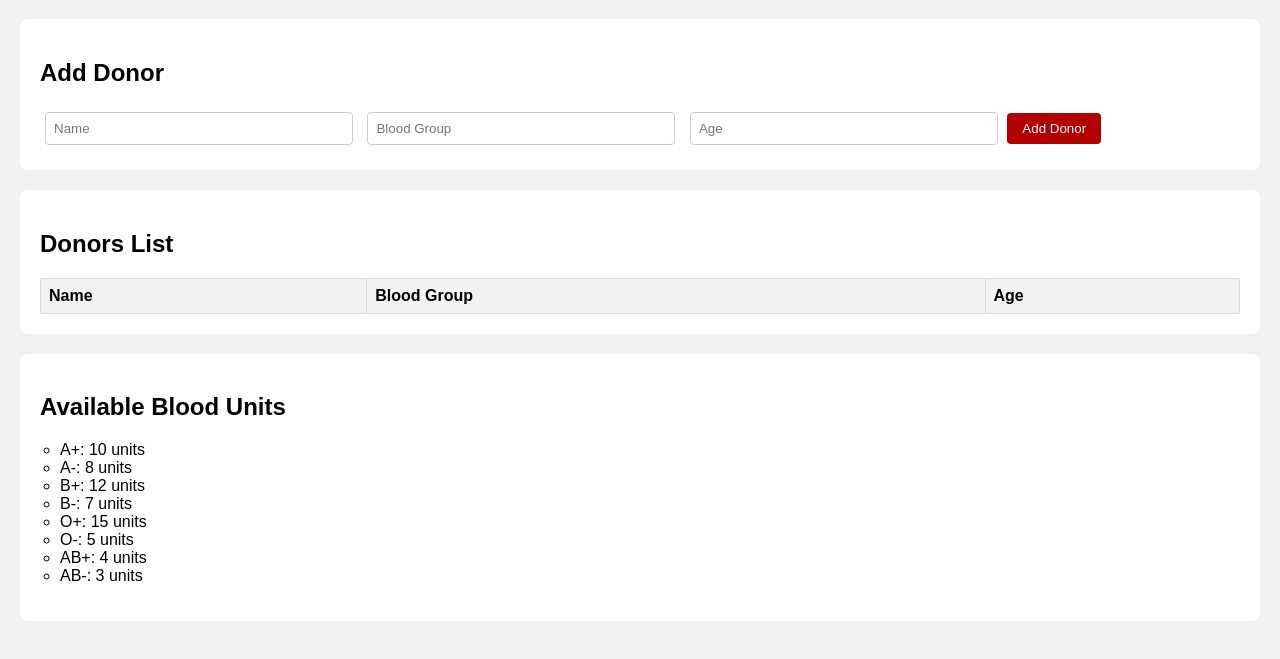
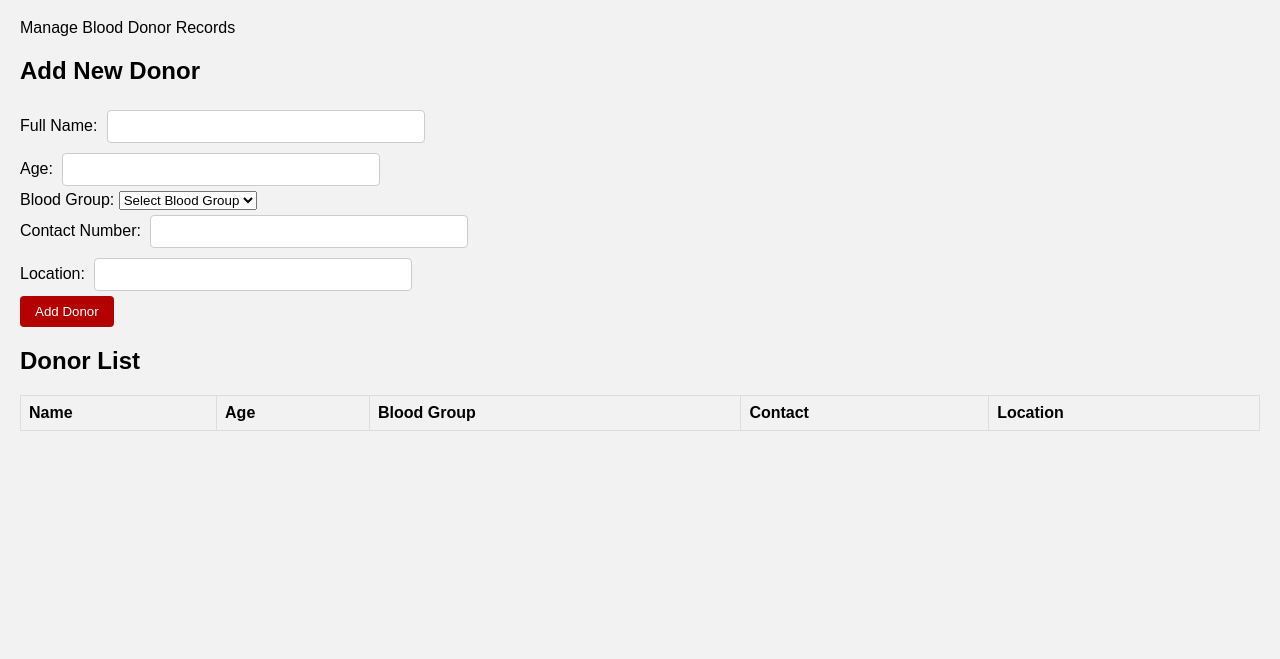
Before and after one commit to john66711/Blood-bank-managment-system, a plain HTML site: page index.html in a window 1280 px wide. Shown: the part 61-720 px from the top of the page. Drawn offline with Linux system fonts and the light colour scheme.

Commit message:
index.html

```diff
--- a/index.html
+++ b/index.html
@@ -7,40 +7,65 @@
     <link rel="stylesheet" href="styles.css" />
 </head>
 <body>
-    <h1>Blood Bank Management System</h1>
+    <header>
+        <h1>Blood Bank Management System</h1>
+        <p>Manage Blood Donor Records</p>
+    </header>
 
-    <div class="container">
-        <h2>Add Donor</h2>
+    <section class="form-section">
+        <h2>Add New Donor</h2>
         <form id="donorForm">
-            <input type="text" id="name" placeholder="Name" required />
-            <input type="text" id="bloodGroup" placeholder="Blood Group" required />
-            <input type="number" id="age" placeholder="Age" required />
+            <div class="form-group">
+                <label for="name">Full Name:</label>
+                <input type="text" id="name" required />
+            </div>
+            <div class="form-group">
+                <label for="age">Age:</label>
+                <input type="number" id="age" required min="18" max="65" />
+            </div>
+            <div class="form-group">
+                <label for="bloodGroup">Blood Group:</label>
+                <select id="bloodGroup" required>
+                    <option value="">Select Blood Group</option>
+                    <option>A+</option>
+                    <option>A-</option>
+                    <option>B+</option>
+                    <option>B-</option>
+                    <option>O+</option>
+                    <option>O-</option>
+                    <option>AB+</option>
+                    <option>AB-</option>
+                </select>
+            </div>
+            <div class="form-group">
+                <label for="contact">Contact Number:</label>
+                <input type="tel" id="contact" pattern="[0-9]{10}" required />
+            </div>
+            <div class="form-group">
+                <label for="location">Location:</label>
+                <input type="text" id="location" required />
+            </div>
             <button type="submit">Add Donor</button>
         </form>
-    </div>
+    </section>
 
-    <div class="donors-list">
-        <h2>Donors List</h2>
-        <table>
+    <section class="donor-list-section">
+        <h2>Donor List</h2>
+        <table id="donorTable">
             <thead>
                 <tr>
                     <th>Name</th>
+                    <th>Age</th>
                     <th>Blood Group</th>
-                    <th>Age</th>
+                    <th>Contact</th>
+                    <th>Location</th>
                 </tr>
             </thead>
-            <tbody id="donorsTableBody">
-                <!-- Donor rows will appear here -->
+            <tbody>
+                <!-- Donor entries will appear here -->
             </tbody>
         </table>
-    </div>
-
-    <div class="blood-units">
-        <h2>Available Blood Units</h2>
-        <ul id="bloodUnitsList">
-            <!-- Blood units info will appear here -->
-        </ul>
-    </div>
+    </section>
 
     <script src="script.js"></script>
 </body>
```
